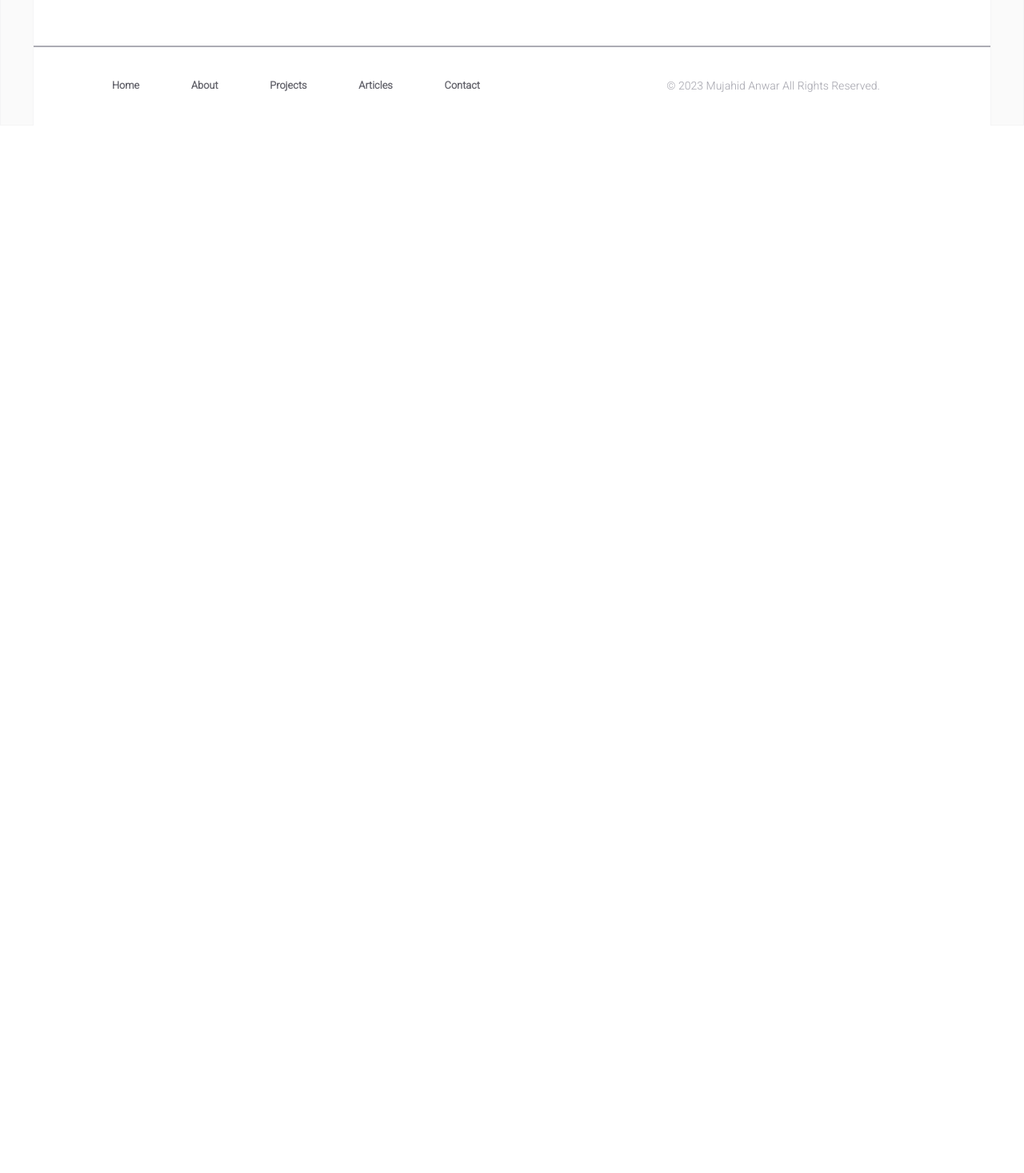
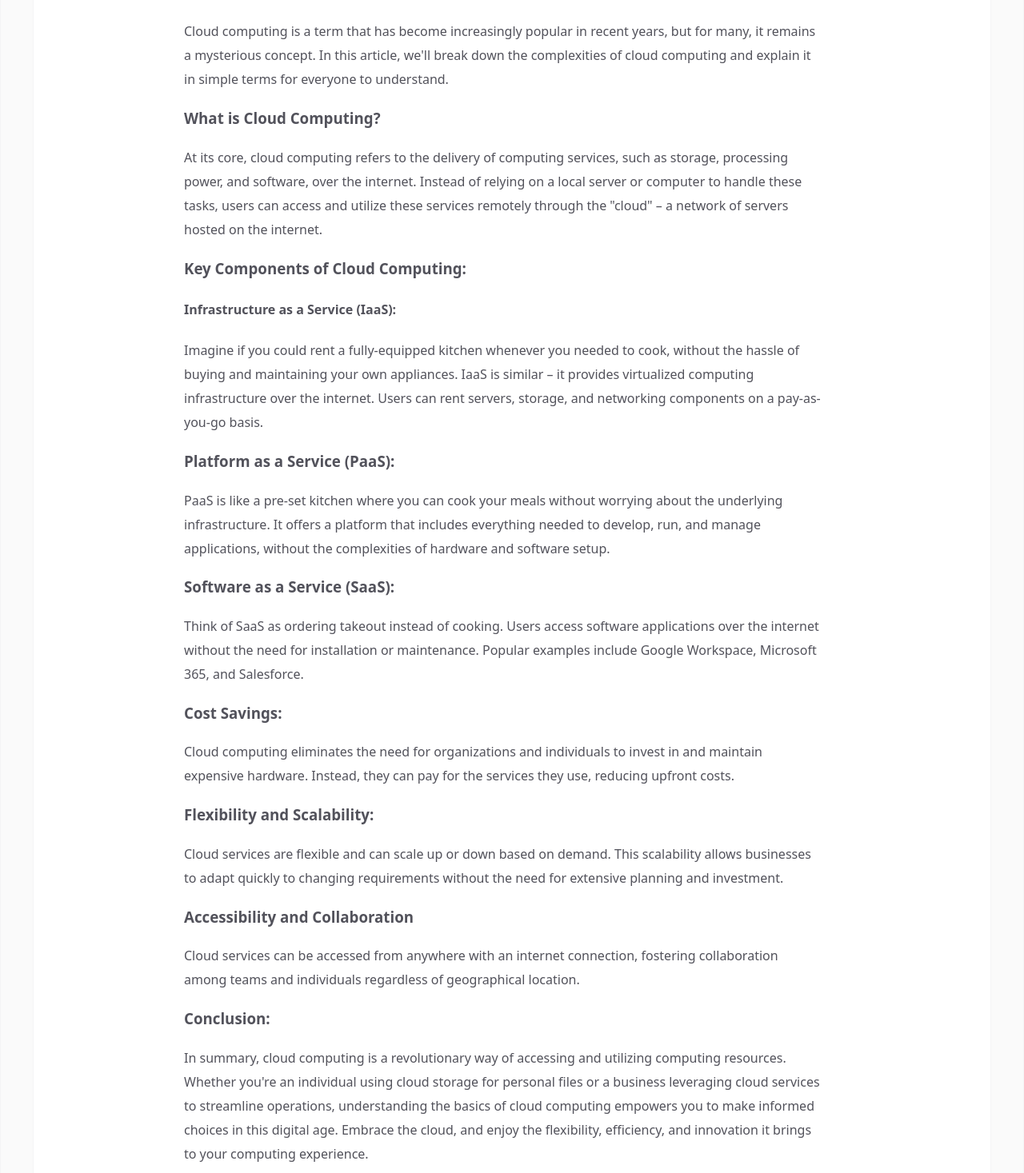
Before and after one commit to mujahid141/PortFolioByMujahid, a React (Create React App) app: page /article/1 in a window 1280 px wide. Shown: the part 723-2190 px from the top of the page at 80% size. Before the commit the page ends 880 px from the top, so only its background shows below. Built offline with nearby package versions, Linux system fonts and the light colour scheme.

Commit message:
Article Uploaded

```diff
--- a/src/data/articles.js
+++ b/src/data/articles.js
@@ -27,12 +27,100 @@ function article_1() {
 		body: (
 			<React.Fragment>
 				<div className="article-content">
-					<div className="paragraph">Content of article 1</div>
+					<div className="paragraph">
+						Demystifying Cloud Computing: A Guide for Everyday
+						People
+					</div>
 					<img
 						src="https://picsum.photos/200/300"
 						alt="random"
 						className="randImage"
 					/>
+					<div>
+						<h3>Introduction:</h3>
+						<p>
+							Cloud computing is a term that has become
+							increasingly popular in recent years, but for many,
+							it remains a mysterious concept. In this article,
+							we'll break down the complexities of cloud computing
+							and explain it in simple terms for everyone to
+							understand.
+						</p>
+						<h3>What is Cloud Computing?</h3>
+						<p>
+							At its core, cloud computing refers to the delivery
+							of computing services, such as storage, processing
+							power, and software, over the internet. Instead of
+							relying on a local server or computer to handle
+							these tasks, users can access and utilize these
+							services remotely through the "cloud" – a network of
+							servers hosted on the internet.
+						</p>
+						<h3>Key Components of Cloud Computing:</h3>
+						<h4>Infrastructure as a Service (IaaS):</h4>
+
+						<p>
+							Imagine if you could rent a fully-equipped kitchen
+							whenever you needed to cook, without the hassle of
+							buying and maintaining your own appliances. IaaS is
+							similar – it provides virtualized computing
+							infrastructure over the internet. Users can rent
+							servers, storage, and networking components on a
+							pay-as-you-go basis.
+						</p>
+
+						<h3>Platform as a Service (PaaS):</h3>
+						<p>
+							PaaS is like a pre-set kitchen where you can cook
+							your meals without worrying about the underlying
+							infrastructure. It offers a platform that includes
+							everything needed to develop, run, and manage
+							applications, without the complexities of hardware
+							and software setup.
+						</p>
+						<h3>Software as a Service (SaaS):</h3>
+						<p>
+							Think of SaaS as ordering takeout instead of
+							cooking. Users access software applications over the
+							internet without the need for installation or
+							maintenance. Popular examples include Google
+							Workspace, Microsoft 365, and Salesforce.
+						</p>
+
+						<h3>Cost Savings:</h3>
+						<p>
+							Cloud computing eliminates the need for
+							organizations and individuals to invest in and
+							maintain expensive hardware. Instead, they can pay
+							for the services they use, reducing upfront costs.
+						</p>
+						<h3>Flexibility and Scalability:</h3>
+						<p>
+							Cloud services are flexible and can scale up or down
+							based on demand. This scalability allows businesses
+							to adapt quickly to changing requirements without
+							the need for extensive planning and investment.
+						</p>
+						<h3>Accessibility and Collaboration</h3>
+						<p>
+							Cloud services can be accessed from anywhere with an
+							internet connection, fostering collaboration among
+							teams and individuals regardless of geographical
+							location.
+						</p>
+						<h3>Conclusion:</h3>
+						<p>
+							In summary, cloud computing is a revolutionary way
+							of accessing and utilizing computing resources.
+							Whether you're an individual using cloud storage for
+							personal files or a business leveraging cloud
+							services to streamline operations, understanding the
+							basics of cloud computing empowers you to make
+							informed choices in this digital age. Embrace the
+							cloud, and enjoy the flexibility, efficiency, and
+							innovation it brings to your computing experience.
+						</p>
+					</div>
 				</div>
 			</React.Fragment>
 		),
```
Also changed, not shown: public/6092b7514135708162a4be92_Favicon 256.png (renamed from public/upwork.png), public/images.jpg (renamed from public/AI.jpg).
